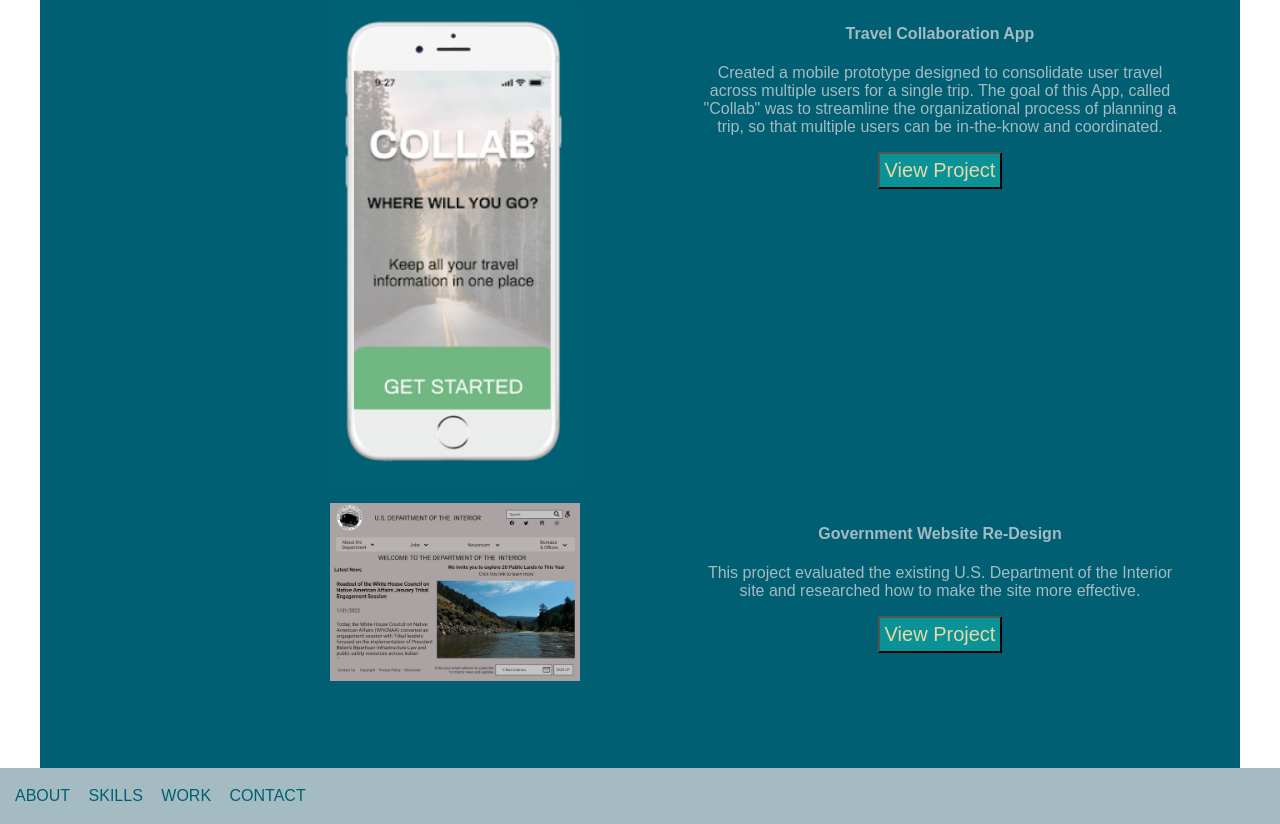
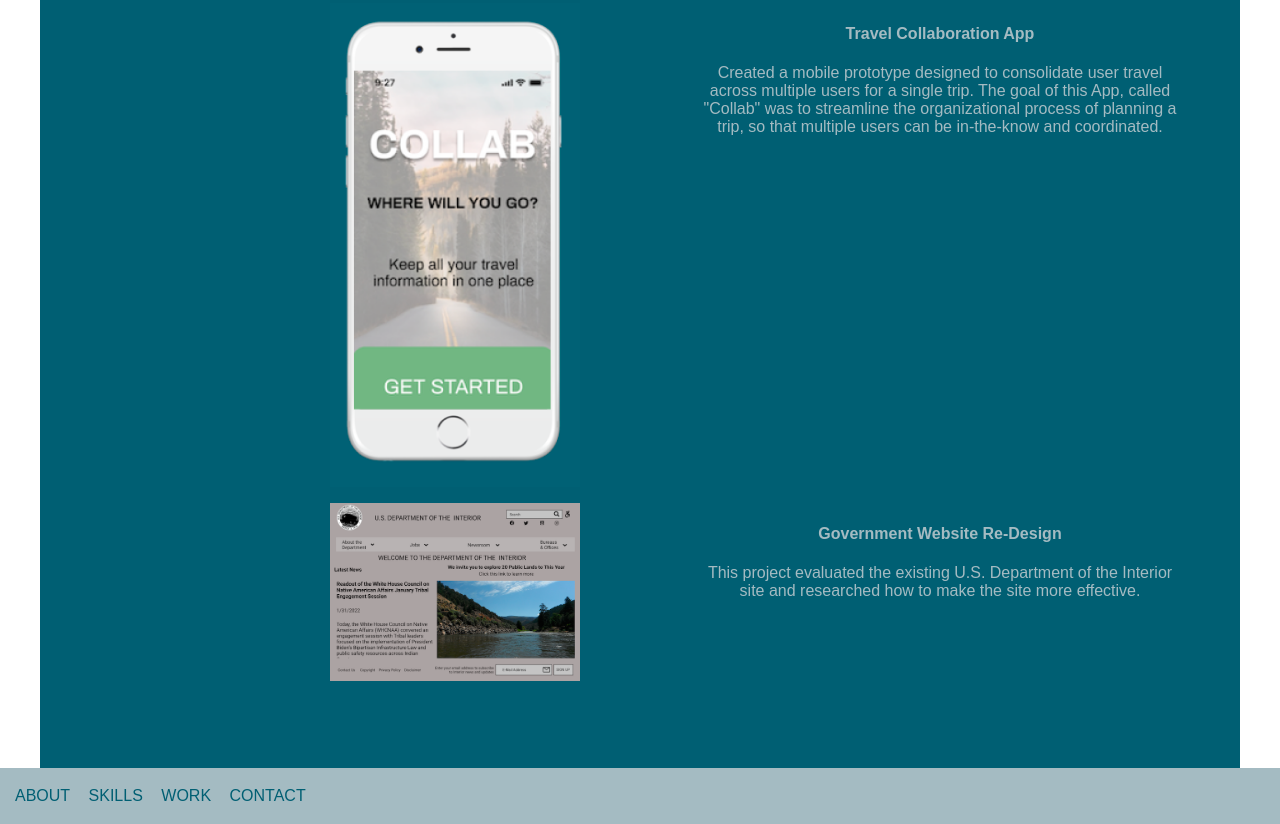
Before and after one commit to rutledgeke/Unit_19_HW, a plain HTML site: page index.html in a window 1280 px wide. Shown: the part 1136-1960 px from the top of the page. Drawn offline with nearby package versions, Linux system fonts and the light colour scheme.

Commit message:
Update index.html

```diff
--- a/index.html
+++ b/index.html
@@ -77,7 +77,7 @@ $(document).ready(function(){
           <p>Created a mobile prototype designed to consolidate user travel across multiple users for a single trip.
             The goal of this App, called "Collab" was to streamline the organizational process of planning a trip, so that multiple users can be in-the-know and coordinated.</p>
 
-          <button>View Project</button>
+
         </div>
         <div class="img3">
           <img src="images/Project-Government ReDesign.jpeg">
@@ -85,7 +85,7 @@ $(document).ready(function(){
         <div class="content3">
           <h4>Government Website Re-Design</h4>
           <p>This project evaluated the existing U.S. Department of the Interior site and researched how to make the site more effective.</p>
-          <button>View Project</button>
+
         </div>
       </div>
     </section>
```
